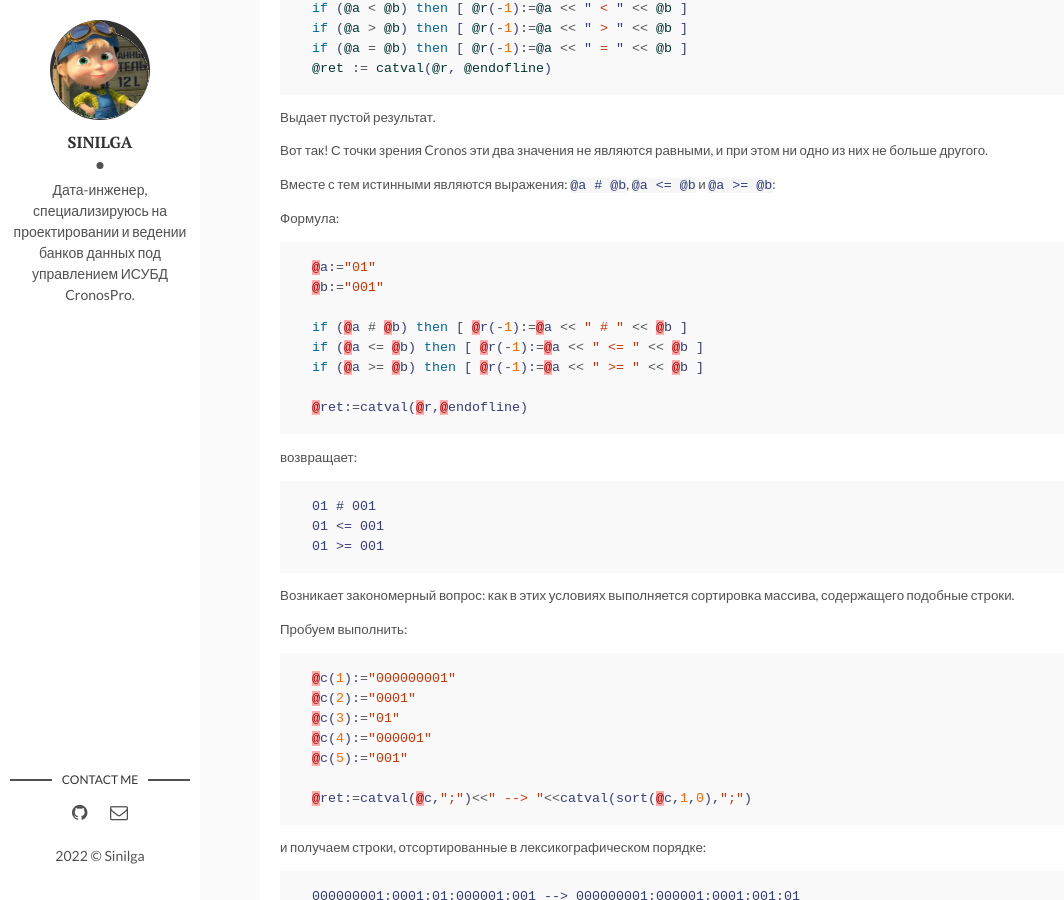
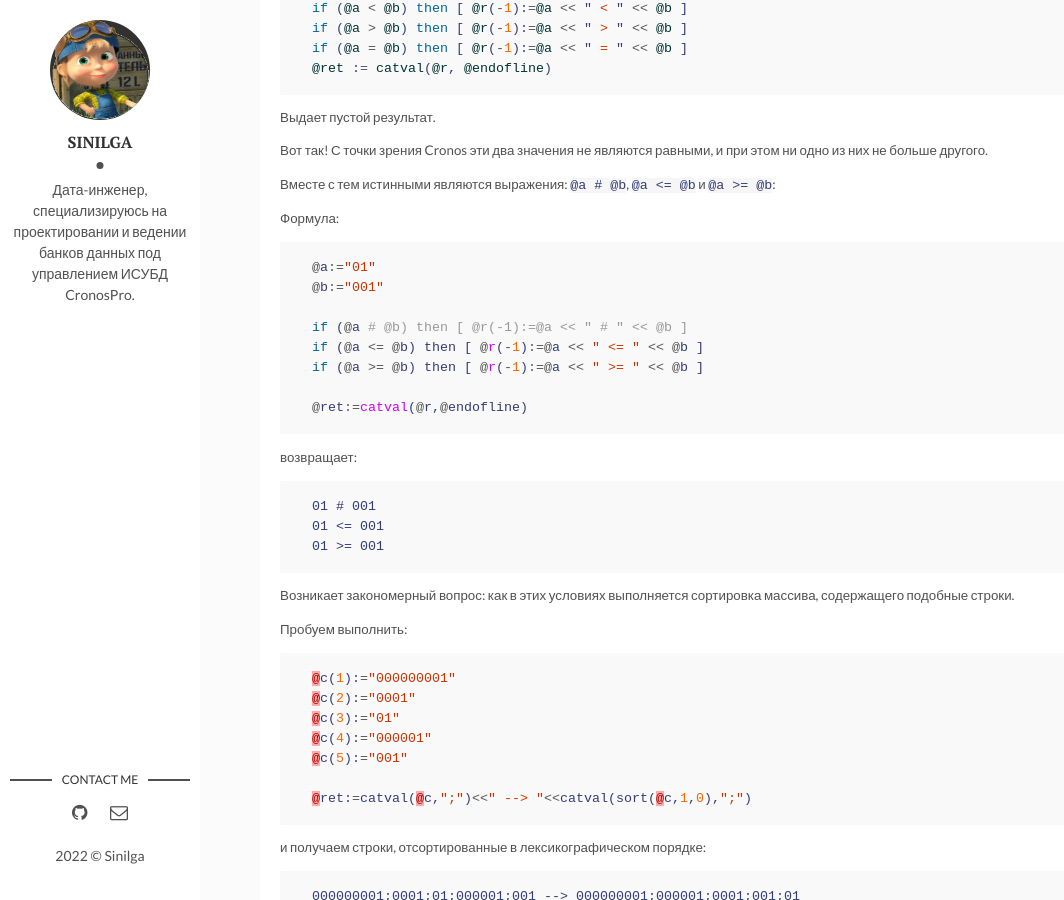
Before and after one commit to sinilga/cronospro, a Jekyll site: the page built from _posts/2022-02-17-formulus_types.md, in a window 1280 px wide and 900 px high, scrolled down 412 px. Shown: the whole window, without its empty margins (0-1064 px from the left). Built offline with Jekyll 4.4.1, drawn with Linux system fonts in a browser that asks for light colours.

Commit message:
Update 2022-02-17-formulus_types.md

````diff
--- a/_posts/2022-02-17-formulus_types.md
+++ b/_posts/2022-02-17-formulus_types.md
@@ -27,7 +27,7 @@ if (@a = @b) then [ @r(-1):=@a << " = " << @b ]
 Вместе с тем истинными являются выражения: `@a # @b`, `@a <= @b` и `@a >= @b`:
 
 Формула:
-```lua
+```php
 @a:="01"
 @b:="001"
 
````
